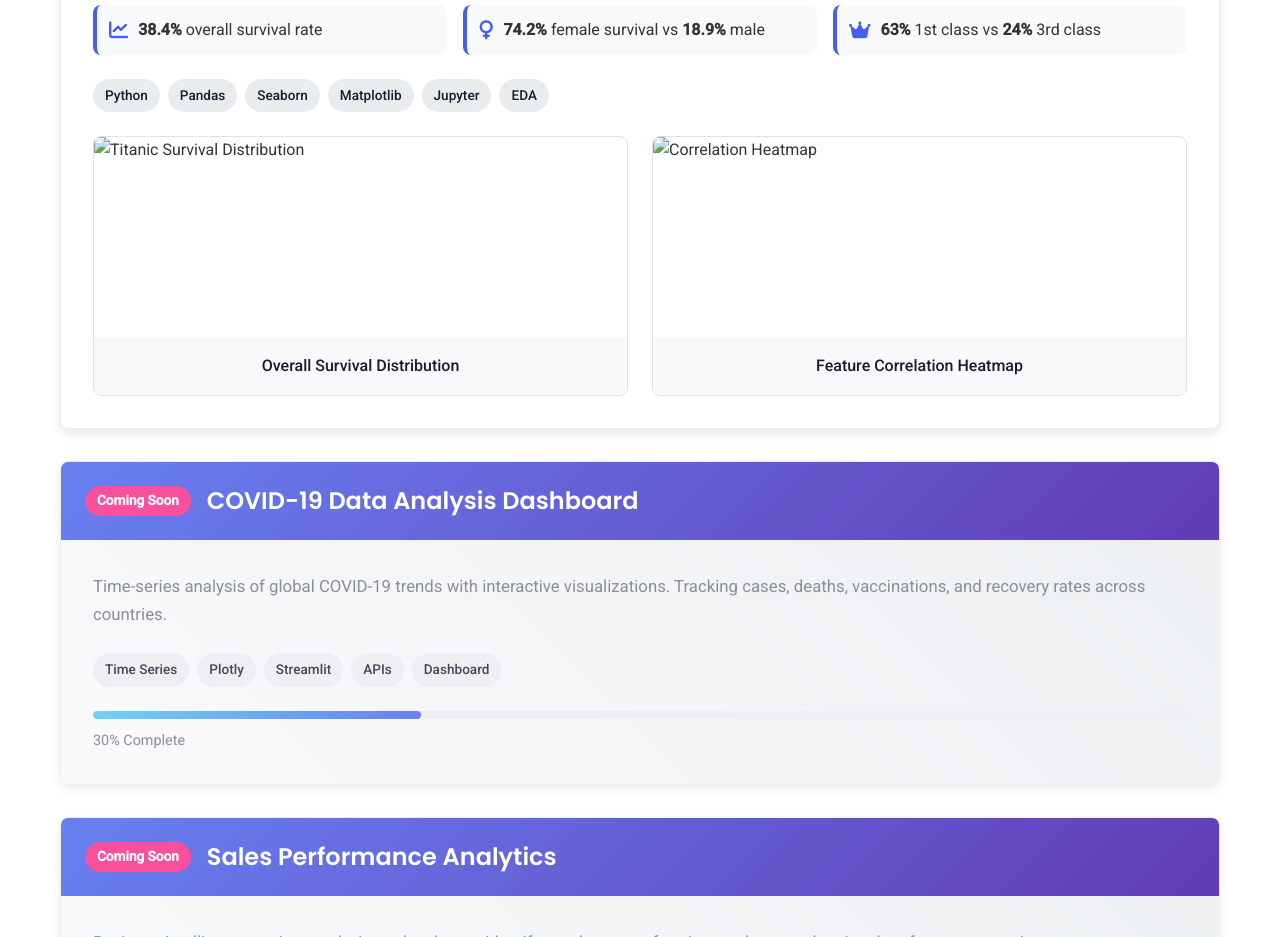
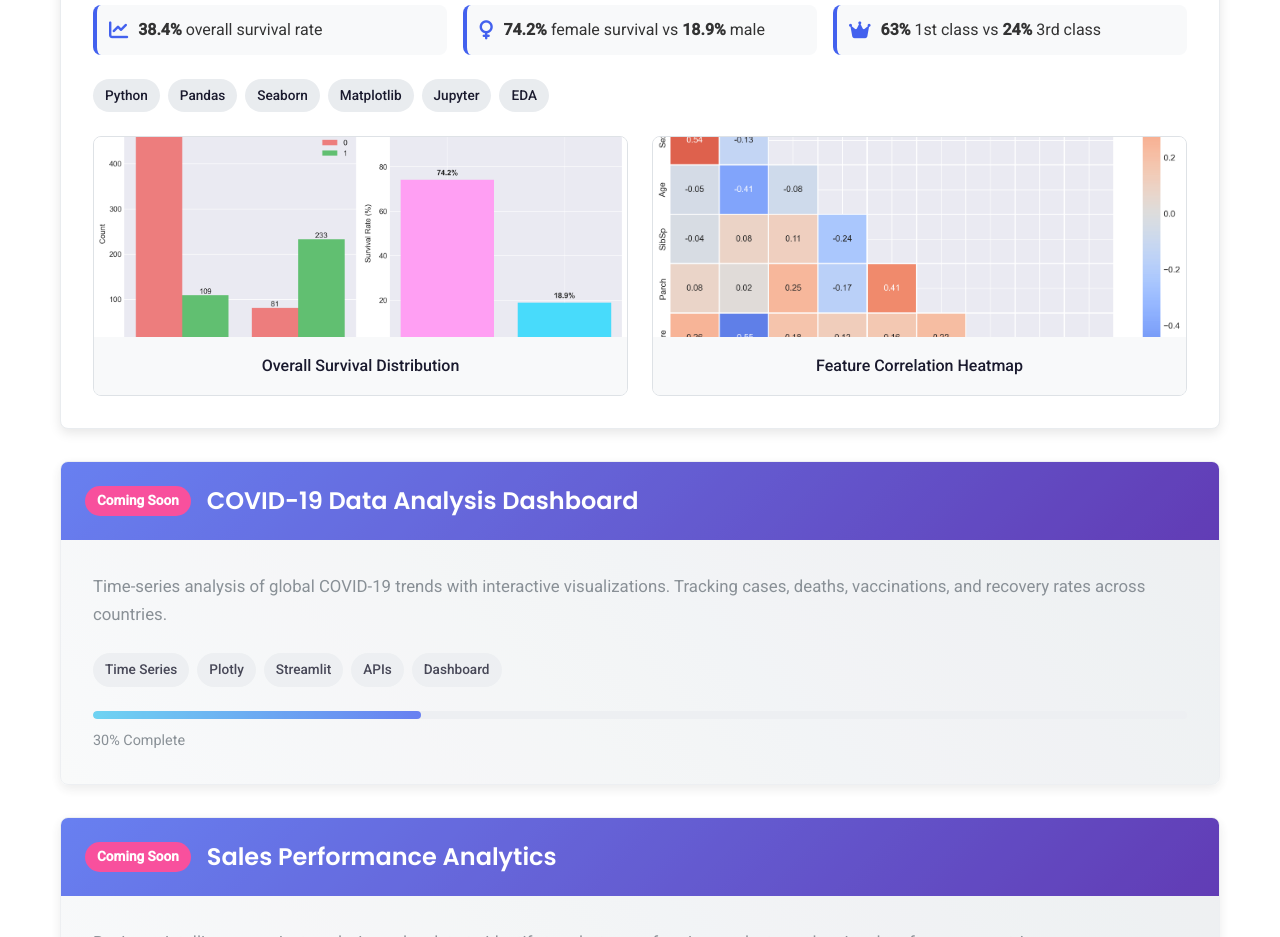
Before and after one commit to spacepriest8/dataportfolio, a plain HTML site: page index.html in a window 1280 px wide. Shown: the part 1080-2017 px from the top of the page. Drawn offline with Linux system fonts and the light colour scheme.

Commit message:
Added images

```diff
--- a/index.html
+++ b/index.html
@@ -117,11 +117,11 @@
                     </div>
                     <div class="project-visuals">
                         <div class="visual-item">
-                            <img src="../outputs/overall_survival.png" alt="Titanic Survival Distribution" >
+                            <img src="./survival_by_gender.png" alt="Titanic Survival Distribution" >
                             <p>Overall Survival Distribution</p>
                         </div>
                         <div class="visual-item">
-                            <img src="../outputs/correlation_heatmap.png" alt="Correlation Heatmap" >
+                            <img src="./correlation_heatmap.png" alt="Correlation Heatmap" >
                             <p>Feature Correlation Heatmap</p>
                         </div>
                     </div>
```
Also changed, not shown: correlation_heatmap.png (added), survival_by_gender.png (added).
